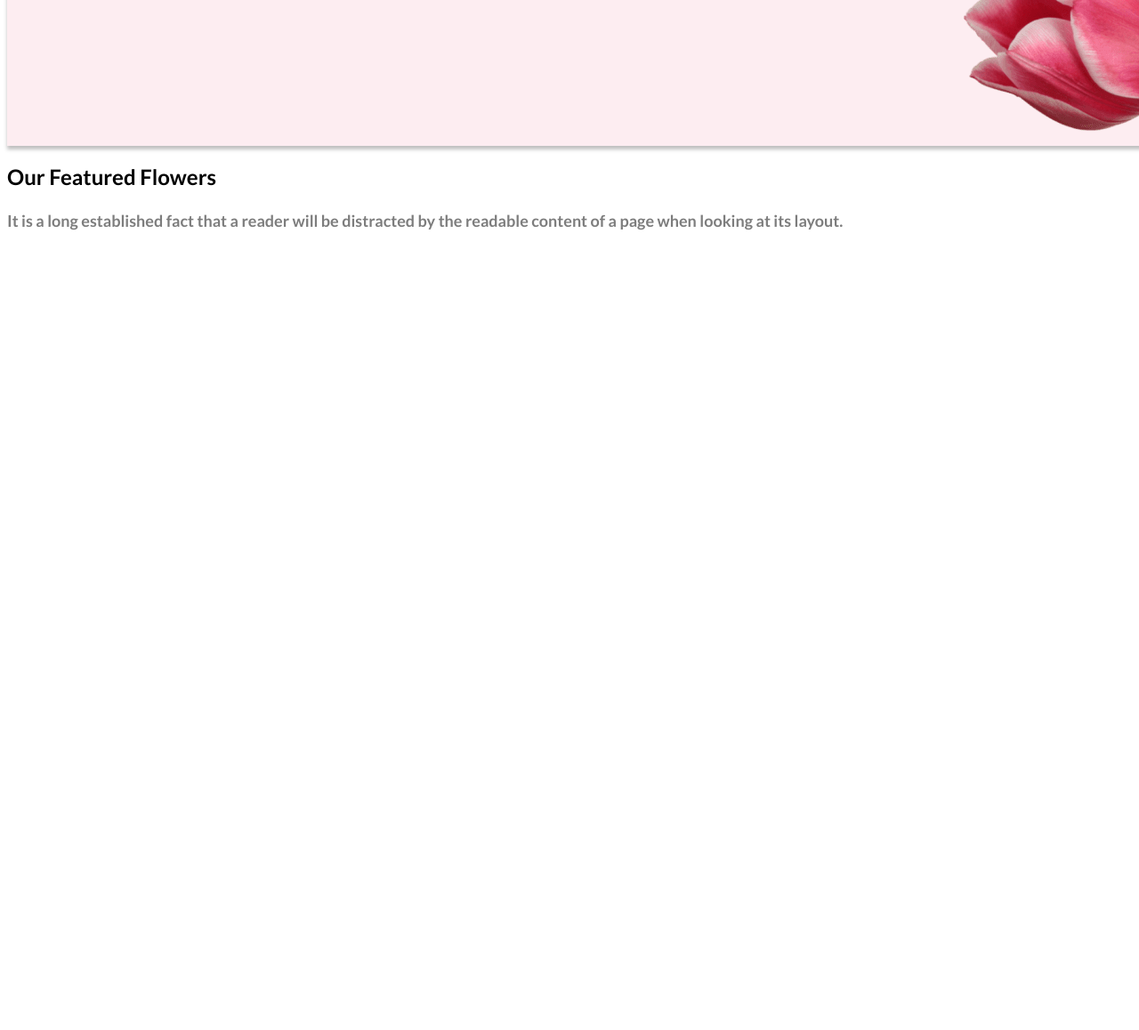
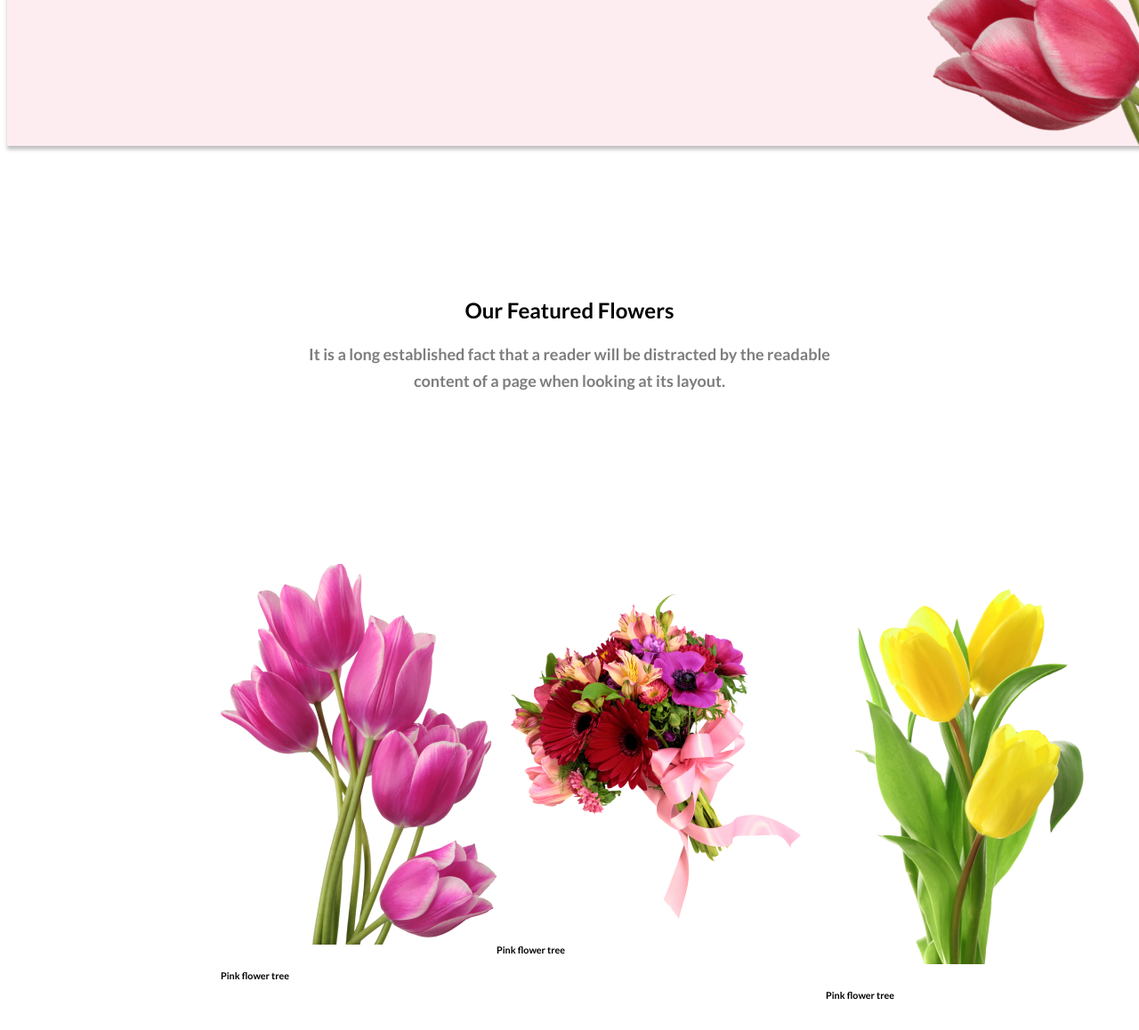
Before and after one commit to Shammo06/assignment1, a plain HTML site: page index.html in a window 1280 px wide. Shown: the part 694-1852 px from the top of the page at 89% size. Before the commit the page ends 965 px from the top, so only its background shows below. Drawn offline with Linux system fonts and the light colour scheme.

Commit message:
added img

```diff
--- a/index.html
+++ b/index.html
@@ -25,6 +25,23 @@
             <p class="text-primary">It is a long established fact that a reader will be distracted by the readable content of a page when looking at its layout.</p>
         </section>
 
+        <section class="flower">
+            <div>
+                <img class="flower-pic" src="flower asset/pngwing 6.png">
+                <h6 class="flower-title">Pink flower tree</h6>
+            </div>
+            <div>
+                <img class="flower-pic" src="flower asset/pngwing 5.png">
+                <h6 class="flower-title">Pink flower tree</h6>
+            </div>
+            <div>
+                <img class="flower-pic" src="flower asset/pngwing 7.png">
+                <h6 class="flower-title">Pink flower tree</h6>
+            </div>
+        </section>
+
+
+
 
     </main>
 
--- a/style.css
+++ b/style.css
@@ -8,7 +8,7 @@ header{
     background: rgba(229, 84, 115, 0.10);
     box-shadow: 0px 4px 4px 0px rgba(0, 0, 0, 0.25);
     display: flex;
-    justify-content: space-between;
+    justify-content: space-around;
     align-items: center;
 }
 
@@ -55,3 +55,22 @@ header{
     padding-bottom: 0px;
     padding-top: 50px;
 }
+.text-section{
+    text-align: center;
+    max-width: 600px;
+    margin: 170px auto ;
+}
+.flower{
+    margin: 0px auto;
+    display: flex;
+    justify-content: space-around;
+    align-items: center;
+    padding-left: 240px;
+    padding-right: 240px;
+
+}
+.flower-pi{
+    width: 310px;
+    height: 428px;
+    flex-shrink: 0;
+}
```
